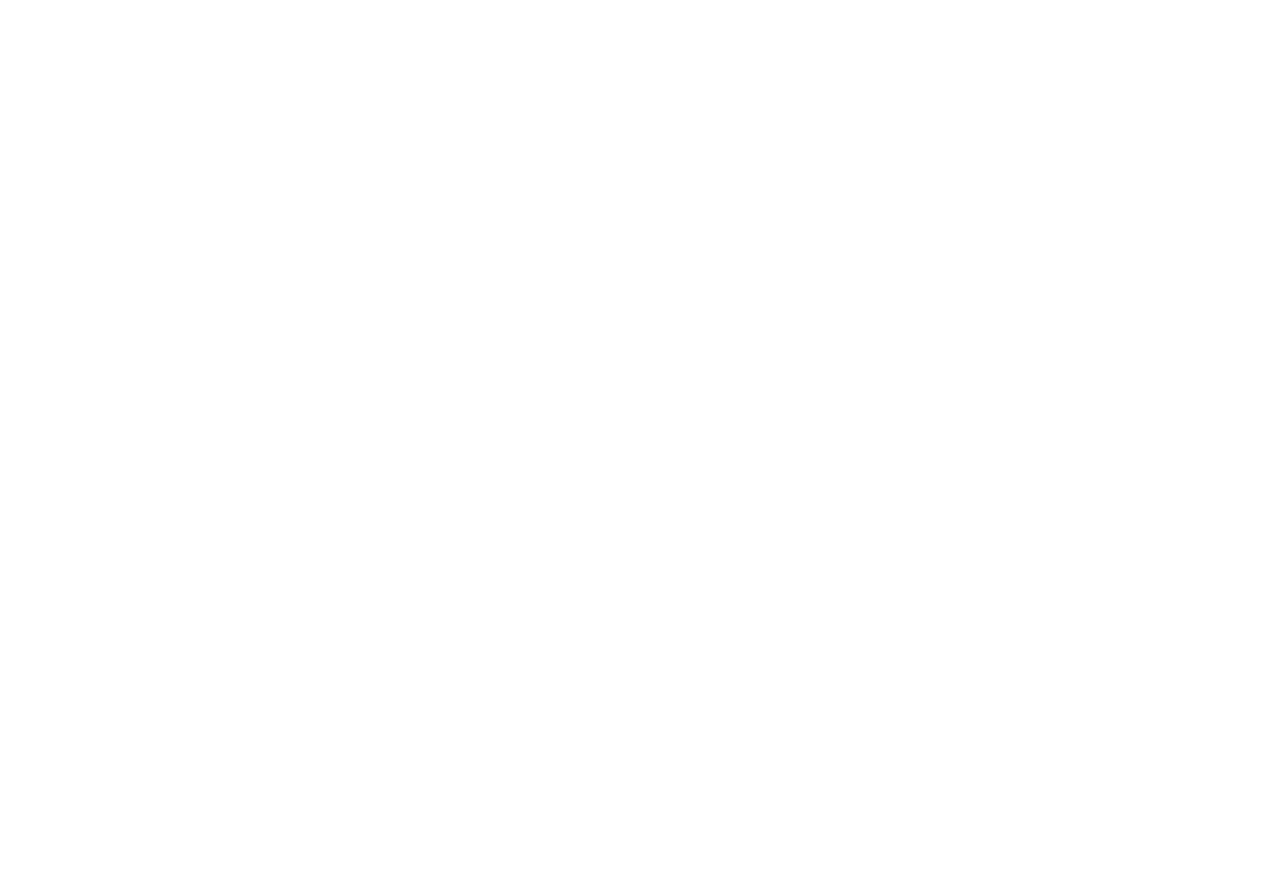
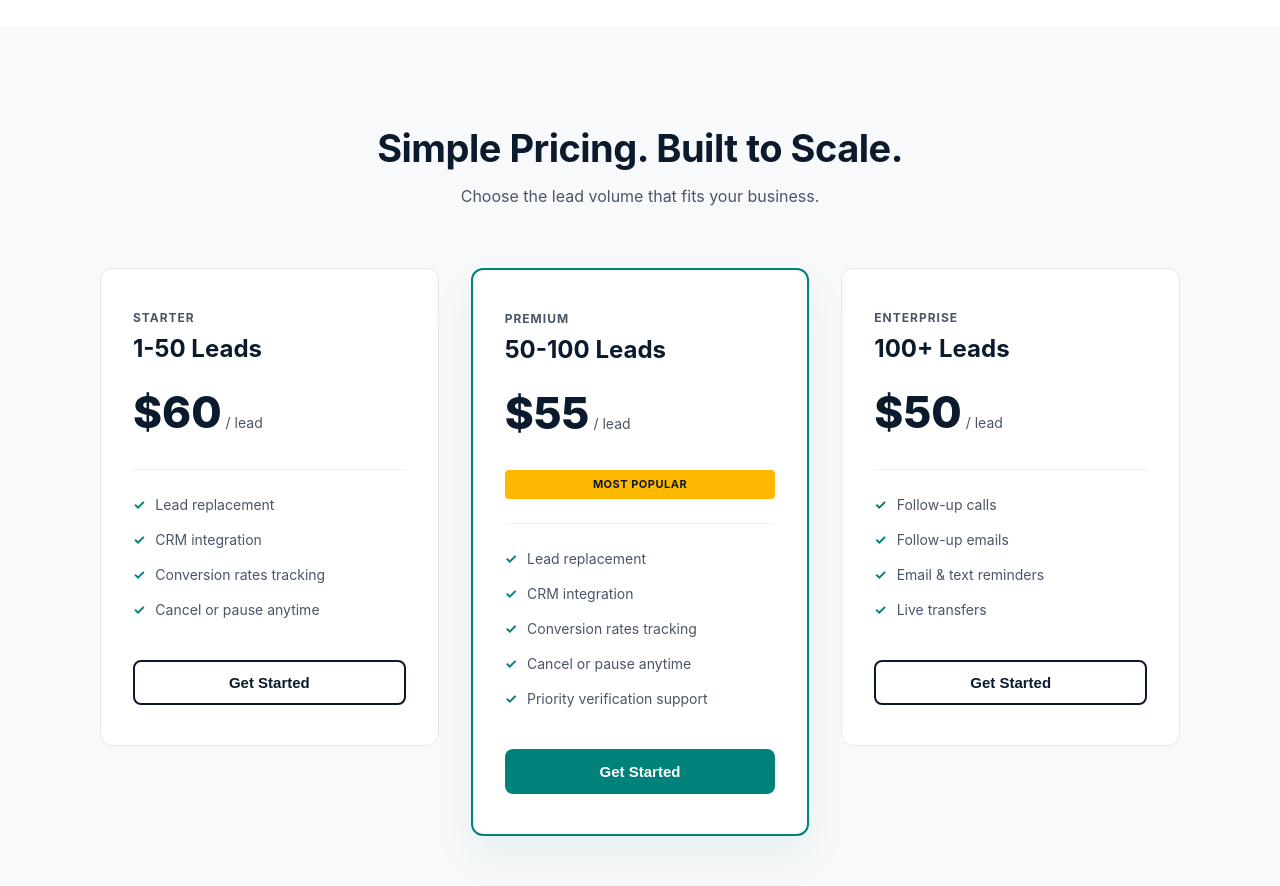
Before and after one commit to 955muneeb/wecall-landing, a React (Vite) app: page / in a window 1280 px wide. Shown: the part 2680-3566 px from the top of the page. Before the commit the page ends 2706 px from the top, so only its background shows below. Built offline with nearby package versions, Linux system fonts and the light colour scheme.

Commit message:
Add Pricing section and styles; integrate CTA component into Home page

```diff
--- a/src/pages/Home.jsx
+++ b/src/pages/Home.jsx
@@ -5,6 +5,7 @@
 import Industries from '../sections/Industries';
 import HowItWorks from '../sections/HowItWorks';
 import Comparison from '../sections/Comparison';
+import Pricing from '../sections/Pricing';
 
 export default function Home() {
   return (
@@ -14,6 +15,7 @@
       <Industries />
       <HowItWorks />
       <Comparison />
+      <Pricing />
     </div>
   );
 }
--- /dev/null
+++ b/src/sections/Pricing.jsx
@@ -0,0 +1,96 @@
+// src/sections/Pricing.jsx
+import React from 'react';
+import Button from '../components/Button';
+
+export default function Pricing() {
+  const tiers = [
+    {
+      name: 'STARTER',
+      volume: '1-50 Leads',
+      price: '$60',
+      popular: false,
+      features: [
+        'Lead replacement',
+        'CRM integration',
+        'Conversion rates tracking',
+        'Cancel or pause anytime'
+      ]
+    },
+    {
+      name: 'PREMIUM',
+      volume: '50-100 Leads',
+      price: '$55',
+      popular: true,
+      features: [
+        'Lead replacement',
+        'CRM integration',
+        'Conversion rates tracking',
+        'Cancel or pause anytime',
+        'Priority verification support'
+      ]
+    },
+    {
+      name: 'ENTERPRISE',
+      volume: '100+ Leads',
+      price: '$50',
+      popular: false,
+      features: [
+        'Follow-up calls',
+        'Follow-up emails',
+        'Email & text reminders',
+        'Live transfers'
+      ]
+    }
+  ];
+
+  return (
+    <section className="pricing-section">
+      <div className="container">
+
+        <div className="pricing-header">
+          <h2 className="pricing-header__title">Simple Pricing. Built to Scale.</h2>
+          <p className="pricing-header__subtitle">Choose the lead volume that fits your business.</p>
+        </div>
+
+        <div className="pricing-grid">
+          {tiers.map((tier, index) => (
+            <div
+              key={index}
+              className={`price-card ${tier.popular ? 'price-card--popular' : ''}`}
+            >
+              <div className="price-card__top">
+                <span className="price-card__name">{tier.name}</span>
+                <h3 className="price-card__volume">{tier.volume}</h3>
+                <div className="price-card__rate">
+                  <span className="amount">{tier.price}</span>
+                  <span className="per">/ lead</span>
+                </div>
+              </div>
+
+              {tier.popular && (
+                <div className="price-card__badge-wrapper">
+                  <span className="popular-badge">MOST POPULAR</span>
+                </div>
+              )}
+
+              <ul className="price-card__features">
+                {tier.features.map((feature, fIndex) => (
+                  <li key={fIndex} className="feature-item">
+                    <span className="check-icon">✓</span> {feature}
+                  </li>
+                ))}
+              </ul>
+
+              <div className="price-card__action">
+                <Button variant={tier.popular ? 'primary' : 'dark-outline'} className="w-full">
+                  Get Started
+                </Button>
+              </div>
+            </div>
+          ))}
+        </div>
+
+      </div>
+    </section>
+  );
+}
--- a/src/styles/pages.css
+++ b/src/styles/pages.css
@@ -632,3 +632,138 @@
   color: #00A896;
   font-weight: bold;
 }
+
+/* =========================================
+   PRICING CARD GRID STYLES
+   ========================================= */
+.pricing-section {
+  padding: 100px 0;
+  background-color: var(--color-bg-light);
+}
+
+.pricing-header {
+  text-align: center;
+  margin-bottom: 60px;
+}
+
+.pricing-header__title {
+  font-size: 38px;
+  color: var(--color-navy);
+  margin-bottom: 12px;
+  letter-spacing: -0.5px;
+}
+
+.pricing-header__subtitle {
+  font-size: 16px;
+  color: var(--color-text-gray);
+}
+
+/* 3-Column Card Flex Grid Layout */
+.pricing-grid {
+  display: grid;
+  grid-template-columns: repeat(auto-fit, minmax(300px, 1fr));
+  gap: 32px;
+  max-width: 1080px;
+  margin: 0 auto;
+  align-items: start;
+}
+
+.price-card {
+  background: var(--color-white);
+  border: 1px solid #e2e8f0;
+  border-radius: 12px;
+  padding: 40px 32px;
+  position: relative;
+  display: flex;
+  flex-direction: column;
+  transition: var(--transition);
+}
+
+/* Special highlight styling for the popular middle card */
+.price-card--popular {
+  border: 2px solid var(--color-teal);
+  box-shadow: 0 20px 40px rgba(0, 130, 123, 0.08);
+}
+
+.price-card__top {
+  margin-bottom: 24px;
+}
+
+.price-card__name {
+  font-size: 12px;
+  font-weight: 700;
+  color: var(--color-text-gray);
+  letter-spacing: 1px;
+  display: block;
+  margin-bottom: 8px;
+}
+
+.price-card__volume {
+  font-size: 24px;
+  color: var(--color-navy);
+  margin-bottom: 16px;
+}
+
+.price-card__rate {
+  display: flex;
+  align-items: baseline;
+  gap: 4px;
+}
+
+.price-card__rate .amount {
+  font-size: 44px;
+  font-weight: 800;
+  color: var(--color-navy);
+}
+
+.price-card__rate .per {
+  font-size: 14px;
+  color: var(--color-text-gray);
+}
+
+/* Center gold badge container element */
+.price-card__badge-wrapper {
+  margin-bottom: 24px;
+}
+
+.popular-badge {
+  display: inline-block;
+  background-color: var(--color-gold);
+  color: var(--color-navy);
+  font-size: 11px;
+  font-weight: 700;
+  padding: 6px 16px;
+  border-radius: 4px;
+  letter-spacing: 0.5px;
+  width: 100%;
+  text-align: center;
+}
+
+/* Checklist items format panel */
+.price-card__features {
+  list-style: none;
+  display: flex;
+  flex-direction: column;
+  gap: 14px;
+  margin-bottom: 40px;
+  border-top: 1px solid #edf2f7;
+  padding-top: 24px;
+}
+
+.feature-item {
+  font-size: 14px;
+  color: var(--color-text-gray);
+  display: flex;
+  align-items: center;
+  gap: 10px;
+}
+
+.feature-item .check-icon {
+  color: var(--color-teal);
+  font-weight: bold;
+}
+
+/* Layout width modifier utility class */
+.w-full {
+  width: 100%;
+}
```
Also changed, not shown: src/sections/CTA.jsx (added, +24 -0 lines).
